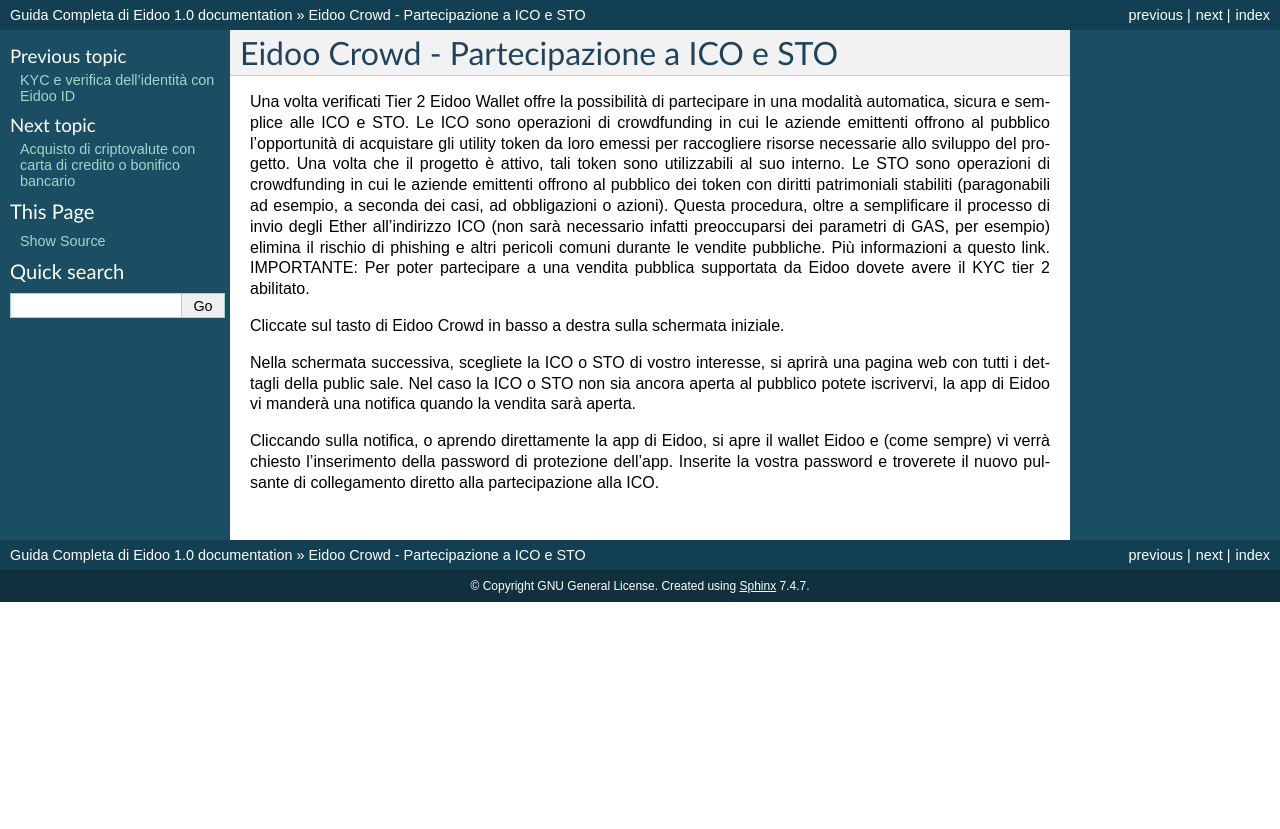
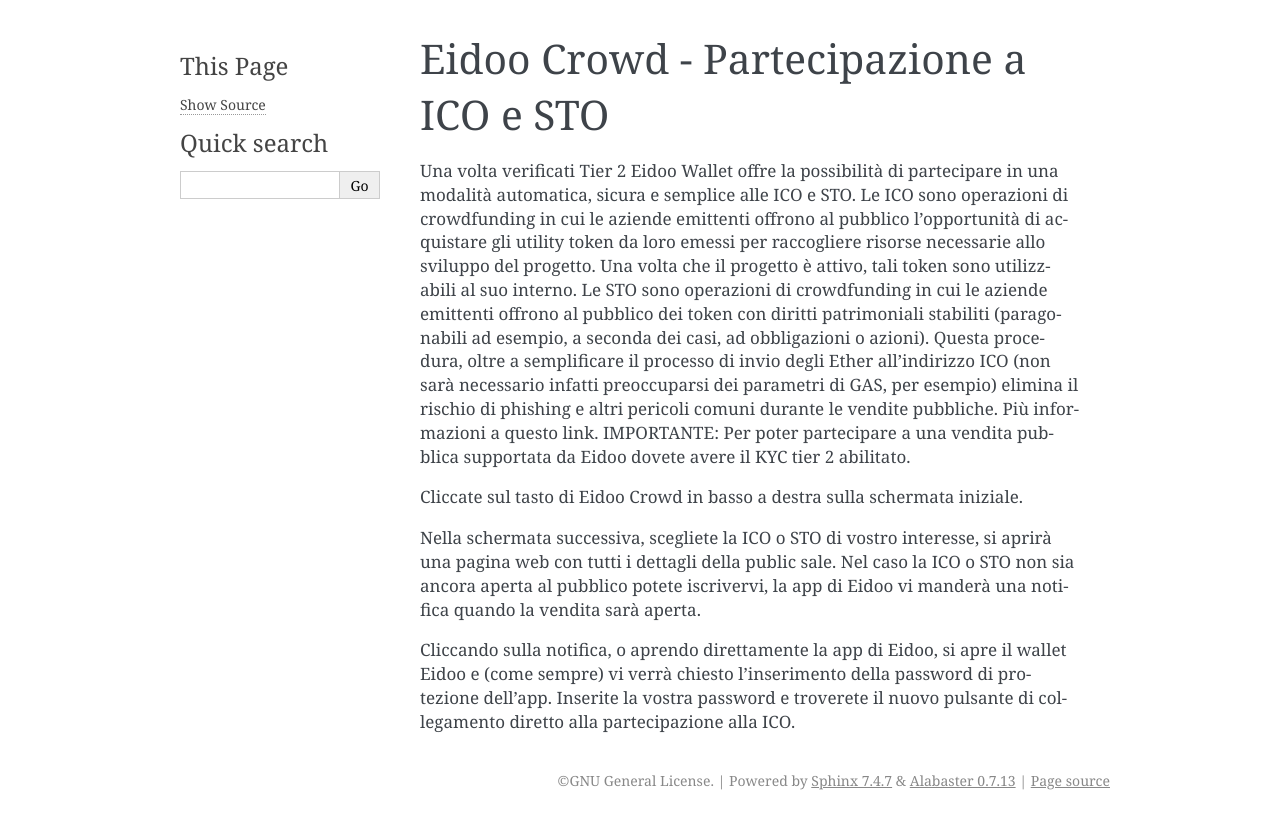
Before and after one commit to bloxster/eidoo, a Sphinx documentation site: the page built from docs/crowd.rst, in a window 1280 px wide. Shown: the top 829 px of the page. Built offline with Sphinx 7.4.7, drawn with Linux system fonts in a browser that asks for light colours.

Commit message:
Update conf.py

```diff
--- a/docs/conf.py
+++ b/docs/conf.py
@@ -98,7 +98,20 @@
 
 # The theme to use for HTML and HTML Help pages.  See the documentation for
 # a list of builtin themes.
-html_theme = 'default'
+# html_theme = 'default' CAMBIATO DA QUI
+
+## conf.py
+
+# These folders are copied to the documentation's HTML output
+html_static_path = ['_static']
+
+# These paths are either relative to html_static_path
+# or fully qualified paths (eg. https://...)
+html_css_files = [
+    'css/custom.css',
+]
+
+# LE RIGHE SOPRA SONO STATE AGGIUNTE
 
 # Theme options are theme-specific and customize the look and feel of a theme
 # further.  For a list of options available for each theme, see the
```
